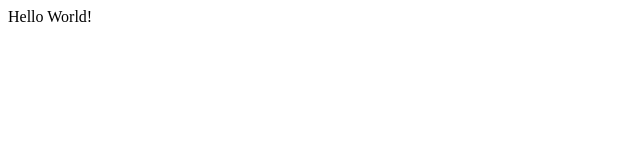
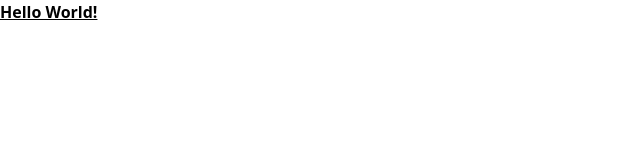
Before and after one commit to zaki-chan/my-portfolio, a React app: page / in a window 1280 px wide. Shown: the top 160 px of the page, without its empty margins (0-640 px from the left). Built offline with nearby package versions, Linux system fonts and the light colour scheme; the HTML template or start-up script is replaced by a standard one.

Commit message:
[add]add-tailwindcss

```diff
--- a/package.json
+++ b/package.json
@@ -28,6 +28,10 @@
     "dev": "webpack serve --open"
   },
   "devDependencies": {
+    "autoprefixer": "^10.4.21",
+    "postcss": "^8.5.3",
+    "postcss-loader": "^8.1.1",
+    "tailwindcss": "3.0.23",
     "webpack": "^5.96.1"
   }
 }
--- /dev/null
+++ b/postcss.config.js
@@ -0,0 +1,6 @@
+module.exports = {
+    plugins: {
+      tailwindcss: {},
+      autoprefixer: {},
+    },
+  }
--- a/src/components/App.tsx
+++ b/src/components/App.tsx
@@ -1,11 +1,13 @@
 import React from 'react'
 import Header from './Header'
+
+import "../styles/index.css";
 
 const App = () => {
   return (
     <>
       <Header />
-      <div>Hello World!</div>
+      <div className="font-bold underline">Hello World!</div>
     </>
   )
 }
--- a/src/pages/index.tsx
+++ b/src/pages/index.tsx
@@ -2,6 +2,7 @@ import React from 'react';
 import * as ReactDOM from 'react-dom/client';
 
 import App from '../components/App';
+import "../styles/index.css";
 
 const root = ReactDOM.createRoot(
     document.getElementById('root') as HTMLElement
--- /dev/null
+++ b/src/styles/index.css
@@ -0,0 +1,3 @@
+@import "tailwindcss/base";
+@import "tailwindcss/components";
+@import "tailwindcss/utilities";
--- /dev/null
+++ b/tailwind.config.js
@@ -0,0 +1,9 @@
+module.exports = {
+  content: [
+    "./src/**/*.{js,jsx,ts,tsx}",
+  ],
+  theme: {
+    extend: {},
+  },
+  plugins: [],
+}
--- a/webpack.config.js
+++ b/webpack.config.js
@@ -22,18 +22,9 @@ module.exports = {
                     },
                   },
                 ] },
-            { test: /\.scss$/,
-                use: [
-                  {
-                    loader: 'style-loader',
-                  },
-                  {
-                    loader: 'css-loader',
-                  },
-                  {
-                    loader: 'sass-loader',
-                  },
-                ] },
+            { test: /\.(css|scss)$/,
+                use: ['style-loader', 'css-loader','postcss-loader','sass-loader'],
+            },
           ],
     },
     devServer: {
```
Also changed, not shown: 1 other file (tests, documents, lock files or other folders).
